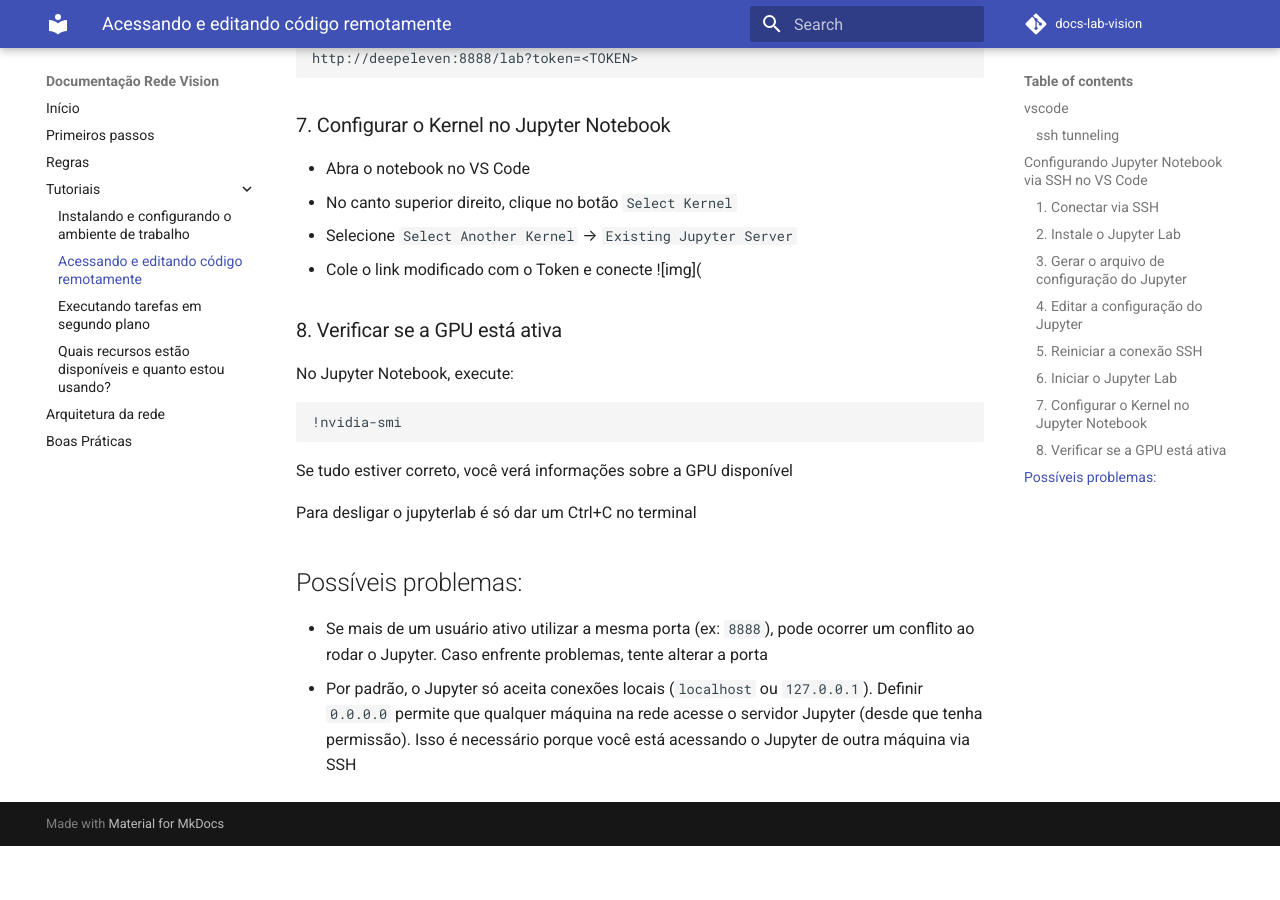
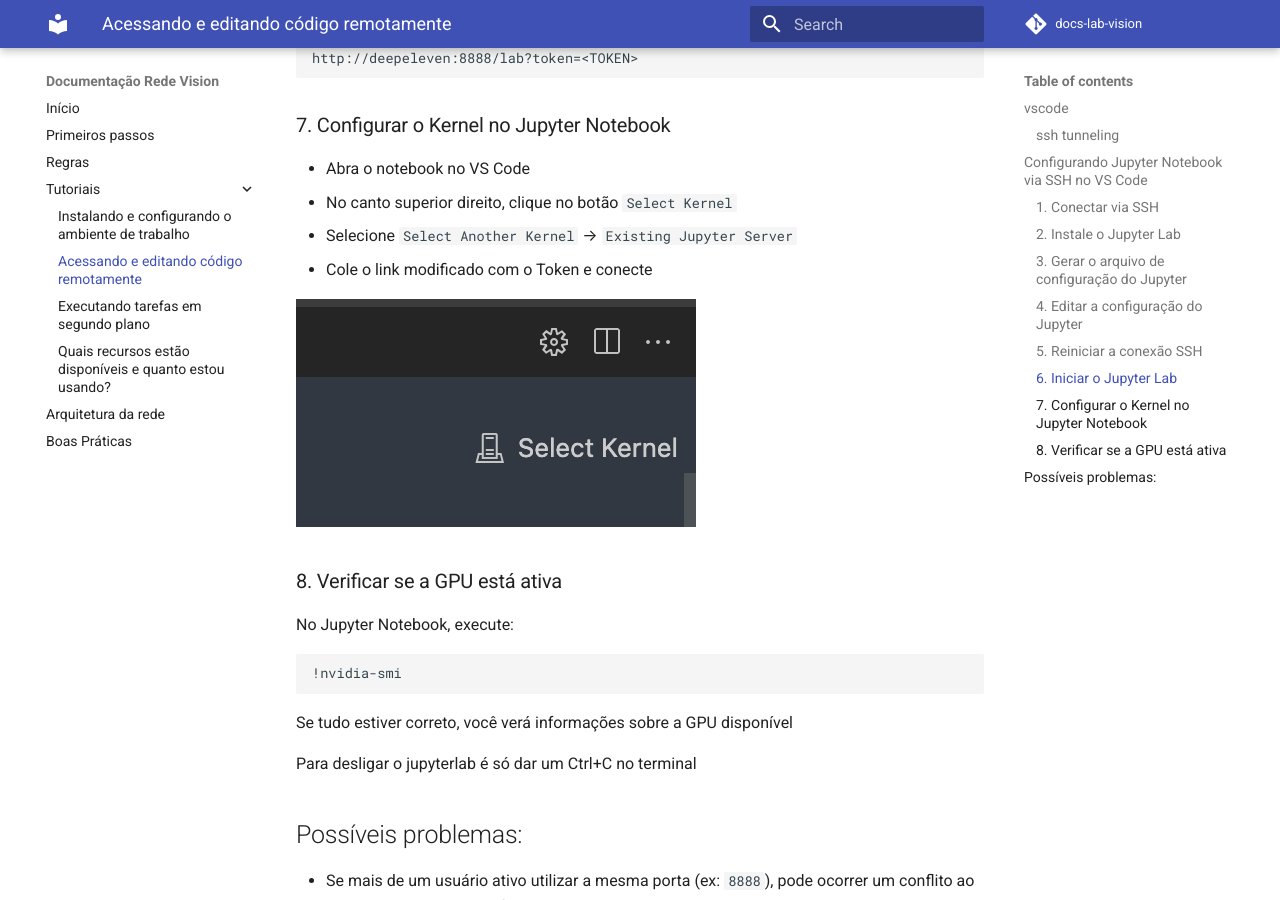
Before and after one commit to arturandre/docs-lab-vision, an MkDocs documentation site: the page built from docs/tutorials/editing-code.md, in a window 1280 px wide and 900 px high, scrolled down 1759 px. Built offline with MkDocs 1.6.1 and Material for MkDocs 9.7.7, drawn with Linux system fonts in a browser that asks for light colours; comment, search, counter and statistics services are not loaded; before the commit the page ends 2605 px from its top, so only the background shows below that.

Commit message:
add image

```diff
--- a/docs/tutorials/editing-code.md
+++ b/docs/tutorials/editing-code.md
@@ -64,7 +64,8 @@ http://deepeleven:8888/lab?token=<TOKEN>
 - No canto superior direito, clique no botão `Select Kernel`
 - Selecione `Select Another Kernel` → `Existing Jupyter Server`
 - Cole o link modificado com o Token e conecte
-![img](
+
+![img](SelectKernel.png)
 
 ### 8. Verificar se a GPU está ativa
 No Jupyter Notebook, execute:
```
